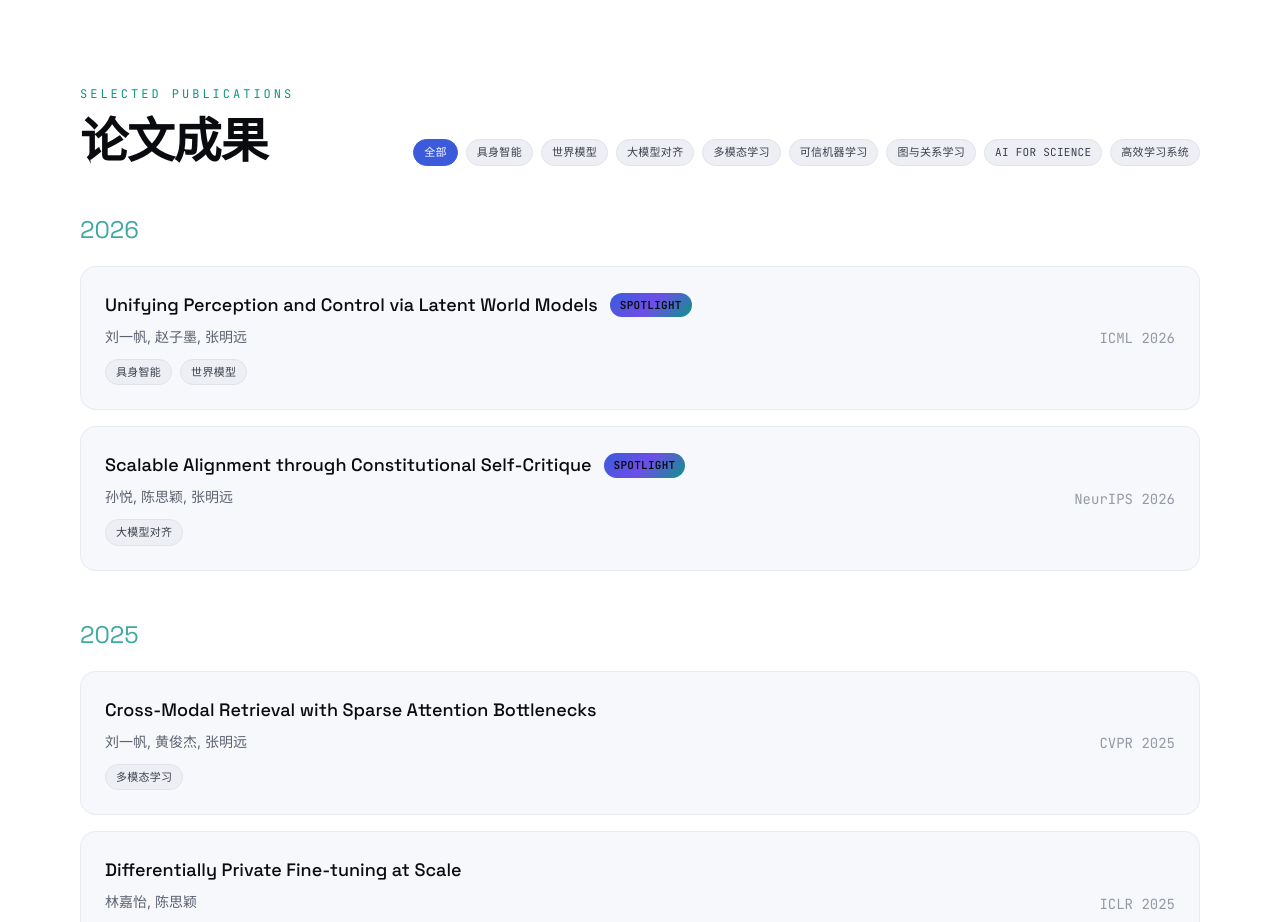
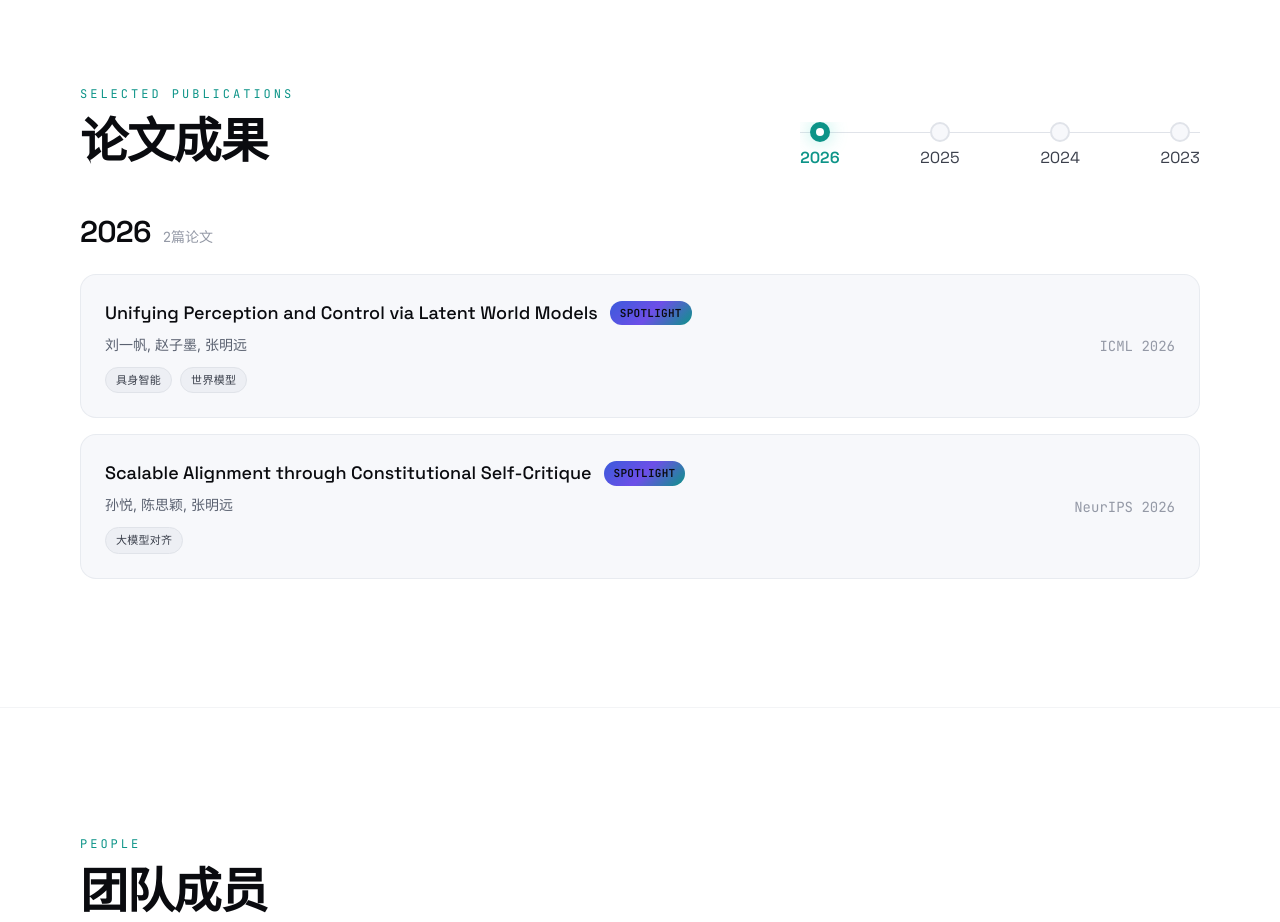
Before and after one commit to SYJun404/labSite, a Vue app: page / in a window 1280 px wide. Shown: the part 3020-3942 px from the top of the page. Built offline with nearby package versions, Linux system fonts and the light colour scheme.

Commit message:
Refactor Publications component to filter by year instead of tags

```diff
--- a/src/components/Publications.vue
+++ b/src/components/Publications.vue
@@ -1,27 +1,48 @@
 <script setup lang="ts">
-import { computed, ref } from "vue";
+import { computed, ref, watch } from "vue";
 import { publications } from "../data/publications";
 
-const activeTag = ref("全部");
-
-const allTags: any = computed(() => {
-    const set = new Set();
-    publications.forEach((p) => p.tags.forEach((t) => set.add(t)));
-    return ["全部", ...Array.from(set)];
-});
-
-const filtered = computed(() => {
-    if (activeTag.value === "全部") return publications;
-    return publications.filter((p) => p.tags.includes(activeTag.value));
-});
+const activeYear = ref<number | null>(null);
 
 const grouped: any = computed(() => {
     const map: any = {};
-    filtered.value.forEach((p) => {
+    publications.forEach((p) => {
         if (!map[p.year]) map[p.year] = [];
         map[p.year].push(p);
     });
     return Object.entries(map).sort((a: any, b: any) => b[0] - a[0]);
+});
+
+/** All years from filtered data, sorted descending */
+const years = computed(() => {
+    return grouped.value.map(([year]: any) => Number(year));
+});
+
+/** Reset active year when filtered data changes */
+watch(
+    grouped,
+    () => {
+        if (years.value.length > 0) {
+            if (
+                activeYear.value === null ||
+                !years.value.includes(activeYear.value)
+            ) {
+                activeYear.value = years.value[0];
+            }
+        } else {
+            activeYear.value = null;
+        }
+    },
+    { immediate: true },
+);
+
+/** Only the active year's publications */
+const selectedItems = computed(() => {
+    if (!activeYear.value) return [];
+    const entry = grouped.value.find(
+        ([year]: any) => Number(year) === activeYear.value,
+    );
+    return entry ? entry[1] : [];
 });
 </script>
 
@@ -39,41 +60,88 @@ const grouped: any = computed(() => {
                 </h2>
             </div>
 
-            <div class="flex flex-wrap gap-2">
+            <div
+                class="overflow-x-auto max-w-full md:max-w-[400px] lg:max-w-[500px]"
+            >
+                <div class="min-w-[400px]">
+                    <div class="relative overflow-hidden">
+                        <!-- Horizontal guide line -->
+                        <div
+                            class="absolute inset-x-0 top-[10px] h-px bg-border"
+                        ></div>
+
+                        <div class="relative flex justify-between items-start">
                             <button
-                    v-for="tag in allTags"
-                    :key="tag"
-                    @click="activeTag = tag"
-                    class="tag-pill transition-colors duration-200"
+                                v-for="year in years"
+                                :key="year"
+                                @click="activeYear = year"
+                                class="flex flex-col items-center gap-2 group"
+                            >
+                                <!-- Dot -->
+                                <div
+                                    class="relative z-10 w-[20px] h-[20px] rounded-full border-2 flex items-center justify-center transition-all duration-300"
                                     :class="
-                        activeTag === tag
-                            ? '!bg-accent-blue !text-white !border-accent-blue'
-                            : 'hover:border-accent-cyan/60'
+                                        activeYear === year
+                                            ? 'bg-accent-cyan border-accent-cyan shadow-[0_0_18px_rgba(61,217,196,0.4)]'
+                                            : 'bg-surface border-border group-hover:border-accent-cyan/50 group-hover:bg-surface-alt'
                                     "
                                 >
-                    {{ tag }}
+                                    <div
+                                        v-if="activeYear === year"
+                                        class="w-[8px] h-[8px] rounded-full bg-bg"
+                                    ></div>
+                                </div>
+
+                                <!-- Year label -->
+                                <span
+                                    class="font-display text-base !leading-none tabular-nums transition-all duration-300 whitespace-nowrap"
+                                    :class="
+                                        activeYear === year
+                                            ? 'text-accent-cyan font-semibold'
+                                            : 'text-fg-muted group-hover:text-fg'
+                                    "
+                                >
+                                    {{ year }}
+                                </span>
                             </button>
                         </div>
                     </div>
+                </div>
+            </div>
+        </div>
 
-        <div class="space-y-12">
-            <div v-for="[year, items] in grouped" :key="year">
-                <p class="font-display text-2xl text-accent-cyan/80 mb-5">
-                    {{ year }}
-                </p>
-                <div class="space-y-4">
+        <!-- ====== Publications for active year ====== -->
+        <div>
+            <!-- Year heading with entry count -->
+            <div v-if="activeYear" class="flex items-baseline gap-3 mb-6">
+                <h3
+                    class="font-display text-2xl md:text-3xl font-semibold text-fg tracking-tight"
+                >
+                    {{ activeYear }}
+                </h3>
+                <span class="font-mono text-sm text-fg-faint">
+                    {{ selectedItems.length }}篇论文
+                </span>
+            </div>
+
+            <Transition name="fade-slide" mode="out-in">
+                <div
+                    v-if="selectedItems.length > 0"
+                    :key="activeYear ?? 'active'"
+                    class="space-y-4"
+                >
                     <article
-                        v-for="pub in items"
+                        v-for="pub in selectedItems"
                         :key="pub.title"
                         class="card p-6 flex flex-col md:flex-row md:items-center md:justify-between gap-4"
                     >
                         <div class="flex-1">
                             <div class="flex items-center gap-3 flex-wrap">
-                                <h3
+                                <h4
                                     class="font-display text-lg text-fg font-medium"
                                 >
                                     {{ pub.title }}
-                                </h3>
+                                </h4>
                                 <span
                                     v-if="pub.highlight"
                                     class="tag-pill !bg-signal-gradient !text-[#0A0B0F] !border-none font-semibold"
@@ -89,8 +157,9 @@ const grouped: any = computed(() => {
                                     v-for="t in pub.tags"
                                     :key="t"
                                     class="tag-pill"
-                                    >{{ t }}</span
                                 >
+                                    {{ t }}
+                                </span>
                             </div>
                         </div>
                         <div
@@ -100,11 +169,32 @@ const grouped: any = computed(() => {
                         </div>
                     </article>
                 </div>
-            </div>
 
-            <p v-if="grouped.length === 0" class="text-fg-subtle text-sm">
+                <p
+                    v-else
+                    :key="'empty'"
+                    class="text-fg-subtle text-sm py-12 text-center"
+                >
                     暂无匹配的论文条目。
                 </p>
+            </Transition>
         </div>
     </section>
 </template>
+
+<style scoped>
+.fade-slide-enter-active,
+.fade-slide-leave-active {
+    transition:
+        opacity 0.25s ease,
+        transform 0.25s ease;
+}
+.fade-slide-enter-from {
+    opacity: 0;
+    transform: translateY(12px);
+}
+.fade-slide-leave-to {
+    opacity: 0;
+    transform: translateY(-12px);
+}
+</style>
```
Lines whose indentation alone changed are shown as unchanged.
